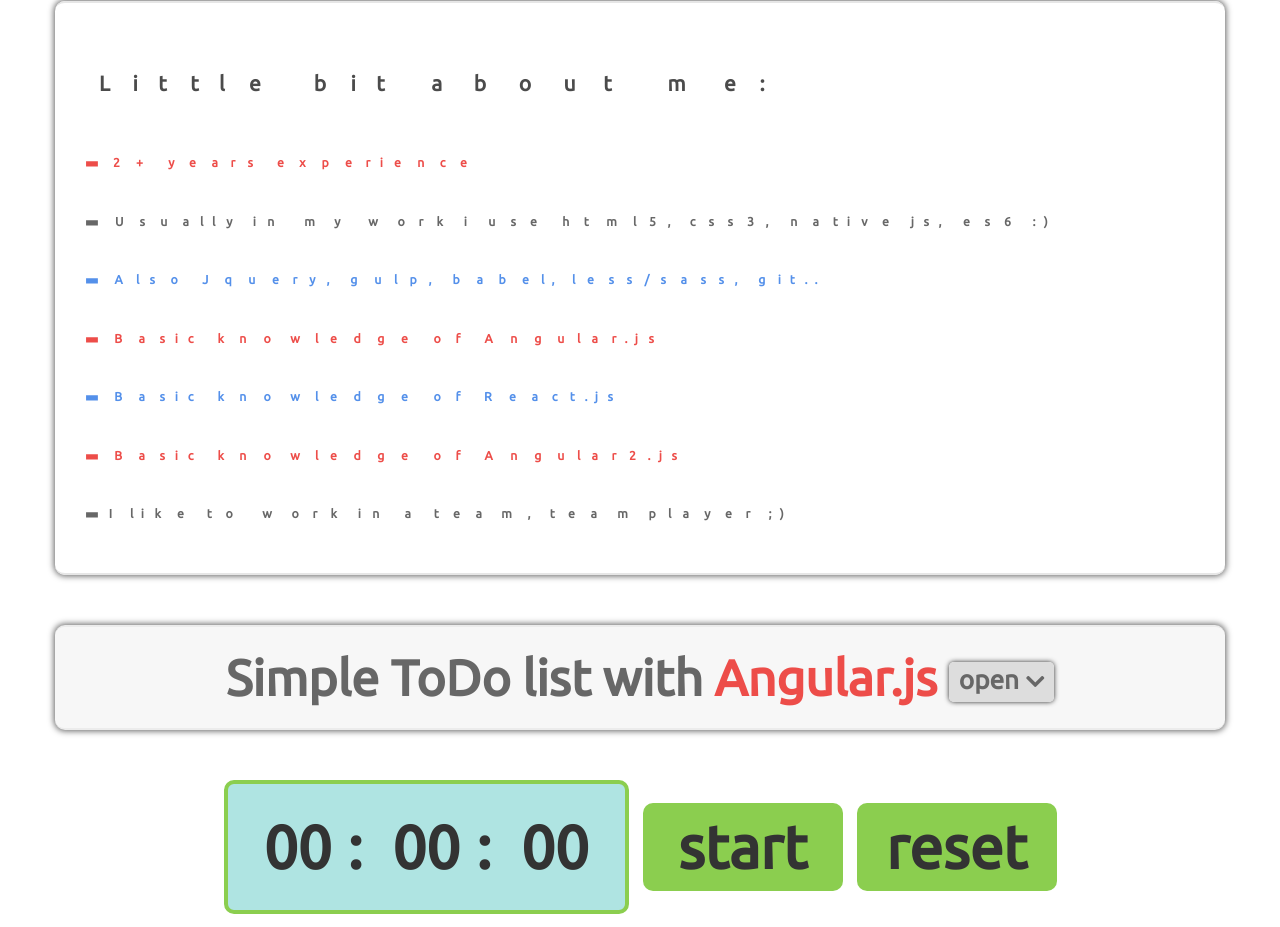
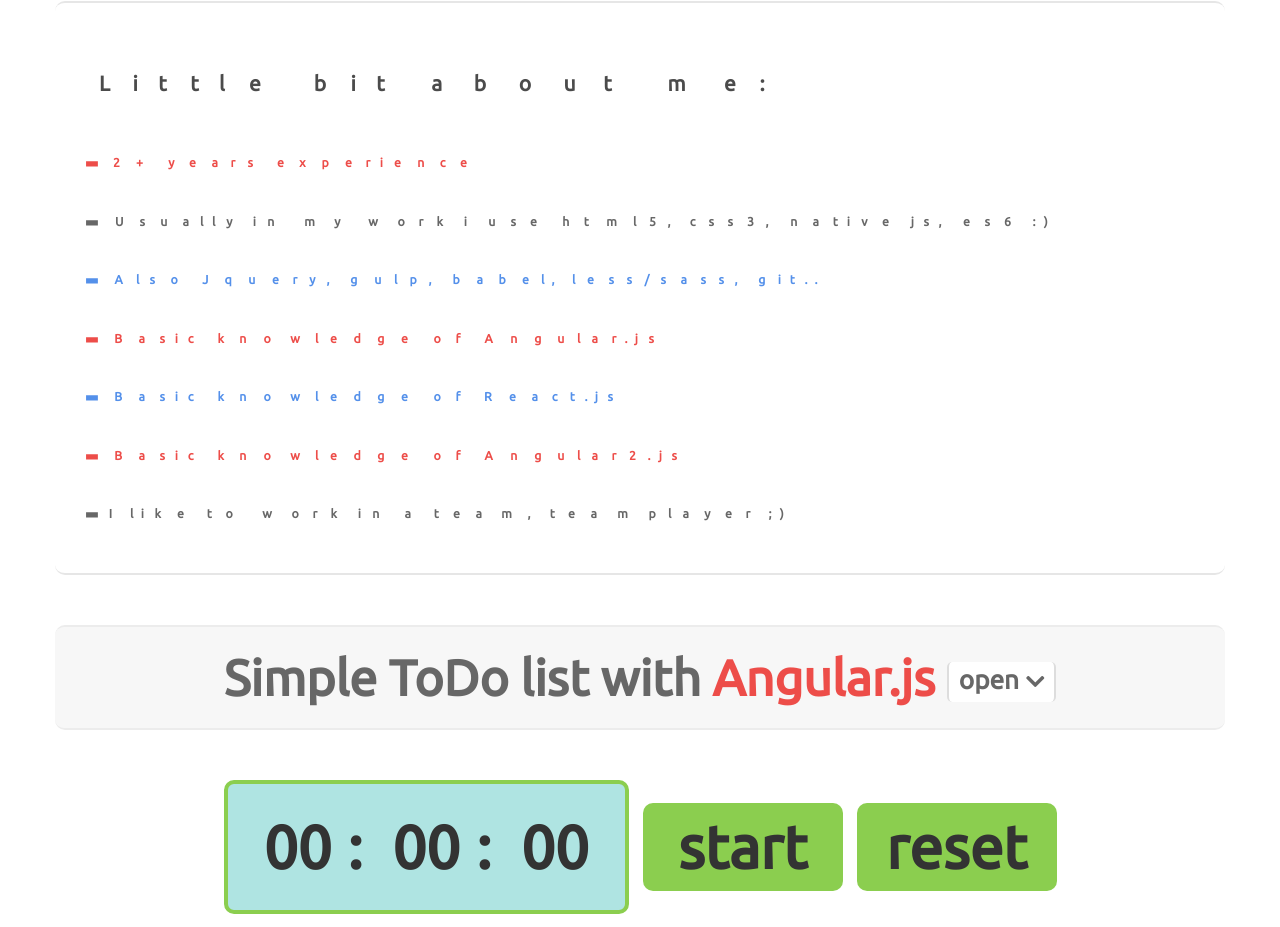
Before and after one commit to deeartrama88/portfolio, a website: page index.html in a window 1280 px wide. Shown: the part 841-1768 px from the top of the page. Drawn offline with Linux system fonts and the light colour scheme.

Commit message:
small style changes

```diff
--- a/src/css/main.less
+++ b/src/css/main.less
@@ -180,12 +180,12 @@ pr {
 .about_me_tech {
 	margin-top: 100px;
 	margin-bottom: 50px;
+
 	.about_me_tech_wrapper {
 		border-radius: 10px;
 		padding: 30px;
 		border: solid #E6E6E6;
         border-width: 2px 0 2px 0;
-		box-shadow: 0 0 6px 1px #636363;
 
 		.about_me_tech_title {
 			font-size: 70px;
@@ -238,7 +238,6 @@ pr {
 	position: relative;
 	margin-bottom: 50px;
     background: #f7f7f7;
-    box-shadow: 0 0 6px 1px #636363;
     border-width: 2px 0 2px 0;
     overflow: hidden;
     transition: all 0.3s linear;
@@ -260,18 +259,18 @@ pr {
 	}
 	.open_btn_angular_todo {
 	    padding: 3px 10px 8px;
-	    border-radius: 5px;
-	    position: relative;
-	    bottom: 7px;
+        border: solid #ddd;
+        border-radius: 5px;
+        position: relative;
+        bottom: 7px;
 	    font-size: 26px;
-	    background: #dddddd;
-	    box-shadow: 0 0 5px 0 #2b2b2b;
+	    background: #ffffff;
 	    cursor: pointer;
 	    transition: all 0.1s linear;
+        border-width: 0 2px;
 
 	    &:hover{
-	    	box-shadow: 0 0 7px 0 #2b2b2b;
-	    	background: #f5f5f5;
+	    	background: #e6e6e6;
 	    }
 
 	    i {
```
Also changed, not shown: build/main.css.
